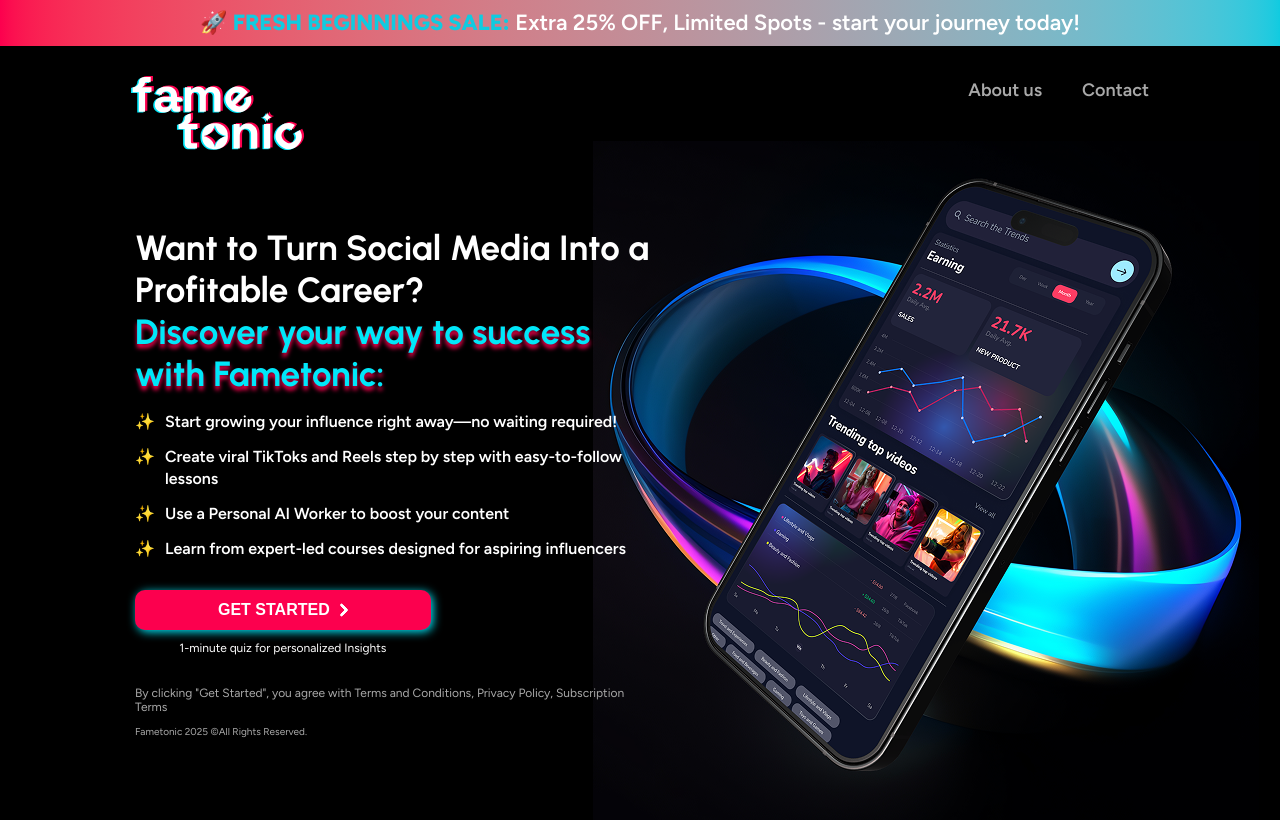
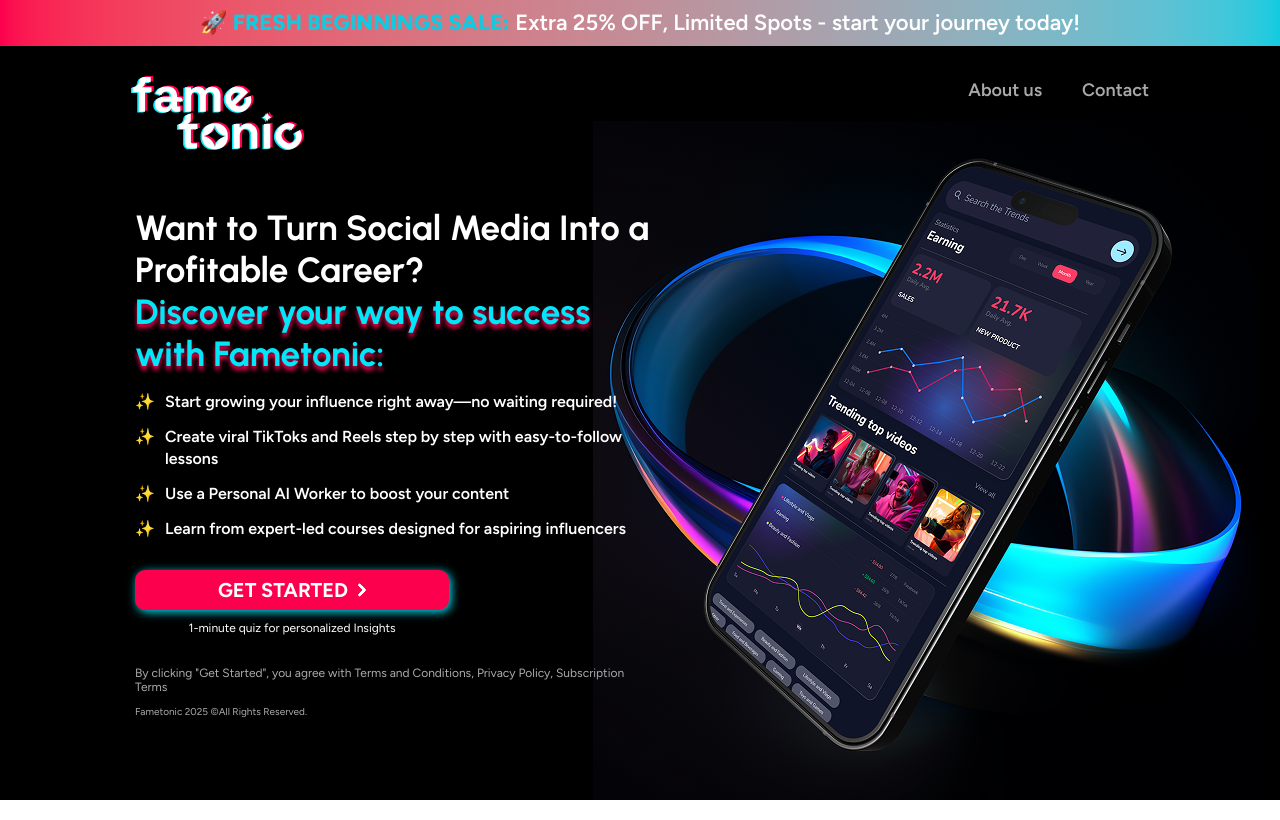
Before and after one commit to nahidhossain123/netzet-frontend-task, a Next.js app: page / in a window 1280 px wide. Built offline with nearby package versions, Linux system fonts and the light colour scheme.

Commit message:
style: align spacing and typography with Figma

```diff
--- a/app/components/HeroSection.tsx
+++ b/app/components/HeroSection.tsx
@@ -5,7 +5,7 @@
     return (
         <div className="pt-[279px] md:pt-[57px] space-y-[22px] md:space-y-[30px] md:pb-[82px] max-w-full md:max-w-[516px]">
             {/* hero texts */}
-            <div className='pt-5'>
+            <div className='pt-5 md:pt-[unset]'>
                 <h1 className="text-center md:text-start text-white text-[25px] md:text-[35px] leading-[30px] md:leading-[42px] font-extrabold md:font-bold font-urbanist">
                     Want to Turn Social Media Into a Profitable Career?
                 </h1>
@@ -14,10 +14,10 @@
                         Discover your way to success with Fametonic:
                     </h2>
                     <ul className="space-y-2.5 md:space-y-[13px]">
-                        <li className='flex gap-[10px] text-white leading-[22px] font-medium md:font-semibold font-figtree'><span>✨</span> <span>Start growing your influence right away—no waiting required!</span></li>
-                        <li className='flex gap-[10px] text-white leading-[22px] font-medium md:font-semibold font-figtree'><span>✨</span> <span>Create viral TikToks and Reels step by step with easy-to-follow lessons</span></li>
-                        <li className='flex gap-[10px] text-white leading-[22px] font-medium md:font-semibold font-figtree'><span>✨</span><span> Use a Personal AI Worker to boost your content</span></li>
-                        <li className='flex gap-[10px] text-white leading-[22px] font-medium md:font-semibold font-figtree'><span>✨</span> <span>Learn from expert-led courses designed for aspiring influencers</span></li>
+                        <li className='flex gap-2.5 text-white leading-[22px] font-medium md:font-semibold font-figtree'><span>✨</span> <span>Start growing your influence right away—no waiting required!</span></li>
+                        <li className='flex gap-2.5 text-white leading-[22px] font-medium md:font-semibold font-figtree'><span>✨</span> <span>Create viral TikToks and Reels step by step with easy-to-follow lessons</span></li>
+                        <li className='flex gap-2.5 text-white leading-[22px] font-medium md:font-semibold font-figtree'><span>✨</span><span> Use a Personal AI Worker to boost your content</span></li>
+                        <li className='flex gap-2.5 text-white leading-[22px] font-medium md:font-semibold font-figtree'><span>✨</span> <span>Learn from expert-led courses designed for aspiring influencers</span></li>
                     </ul>
                 </div>
             </div>
@@ -31,8 +31,8 @@
                 </div>
                 {/* hero footer */}
                 <footer className='space-y-[19px] md:space-y-3'>
-                    <p className='text-center md:text-start text-text-primary font-figtree leading-[14px] font-medimum text-xs'>By clicking &quot;Get Started&quot;, you agree with Terms and Conditions, Privacy Policy, Subscription Terms</p>
-                    <p className='text-center md:text-start text-text-primary font-figtree leading-[14px] md:leading-[12px] font-medimum text-[10px]'>Fametonic 2025 ©All Rights Reserved.</p>
+                    <p className='text-center md:text-start text-text-secondary font-figtree leading-[14px] font-medimum text-xs'>By clicking &quot;Get Started&quot;, you agree with Terms and Conditions, Privacy Policy, Subscription Terms</p>
+                    <p className='text-center md:text-start text-text-secondary font-figtree leading-[14px] md:leading-[12px] font-medimum text-[10px]'>Fametonic 2025 ©All Rights Reserved.</p>
                 </footer>
             </div>
         </div>
--- a/app/components/Navbar.tsx
+++ b/app/components/Navbar.tsx
@@ -8,7 +8,7 @@
         <header className="flex justify-center md:justify-between relative">
             {/*site logo*/}
             <div>
-                <Image className='h-auto w-auto max-h-[46] md:max-h-[74]' src="/icons/logo.svg" alt="Logo" width={175} height={74} />
+                <Image className='h-auto w-auto max-h-[46] md:max-h-[74]' src="/icons/logo.svg" alt="Logo" width={174} height={74} />
             </div>
             {/* nav Links */}
             <nav className="hidden md:block">
--- a/app/components/ui/ThemeButton.tsx
+++ b/app/components/ui/ThemeButton.tsx
@@ -25,9 +25,12 @@
             py-2
             px-[83px]
             rounded-[10px]
+            cursor-pointer
             text-white
-            text-4
+            text-xl
+            leading-6
             font-bold
+            font-figtree
             border-brand-primary
             hover:bg-brand-secondary100
             hover:drop-shadow-brand-primary
```
